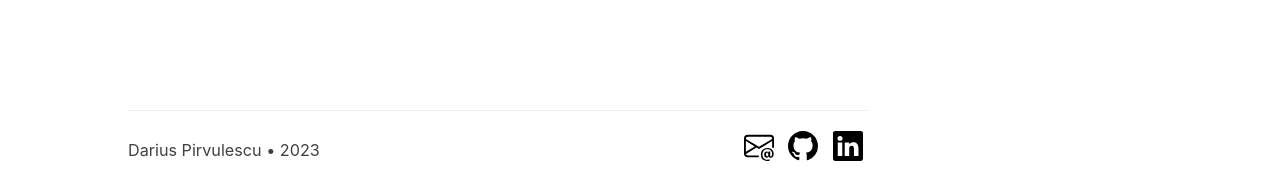
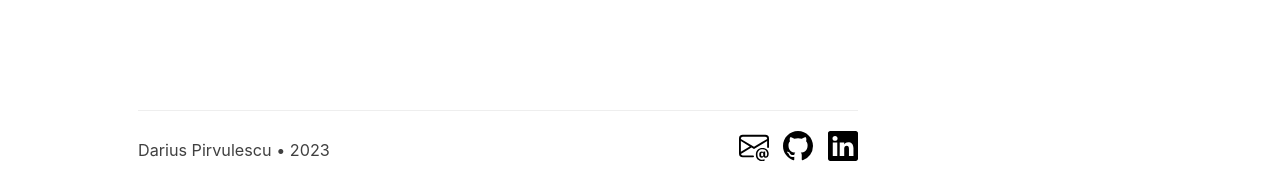
Before and after one commit to panacotar/blog, a Jekyll site: the page built from index.html, in a window 1280 px wide. Shown: the part 701-897 px from the top of the page. Built offline with Jekyll 4.4.1, drawn with Linux system fonts in a browser that asks for light colours; the list of posts is cut into pages by our own code.

Commit message:
Fix footer style

```diff
--- a/_layouts/default.html
+++ b/_layouts/default.html
@@ -47,6 +47,7 @@
       </div>
 
       <div class="wrapper-footer">
+        <div class="container">
           <footer class="footer">
             <div>
               Darius Pirvulescu &#x2022; 2023
@@ -57,6 +58,7 @@
           </footer>
         </div>
       </div>
+    </div>
 
   </body>
 </html>
--- a/assets/style.scss
+++ b/assets/style.scss
@@ -397,7 +397,6 @@
   bottom: 0;
   width: 100%;
   height: 89px;
-  border-top: 1px solid $lightGray;
 }
 
 footer {
@@ -407,6 +406,7 @@
   text-align: center;
   padding: 20px 0;
   font-size: .9em;
+  border-top: 1px solid $lightGray;
 
   @include tablet {
     flex-direction: row;
@@ -418,7 +418,7 @@
     margin: 0 25px;
 
     @include tablet {
-      margin: 0 5px;
+      margin: 0 0 0 10px;
     }
   }
 }
```
Lines whose indentation alone changed are shown as unchanged.
